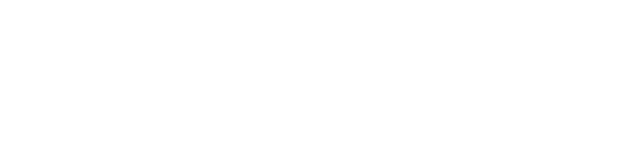
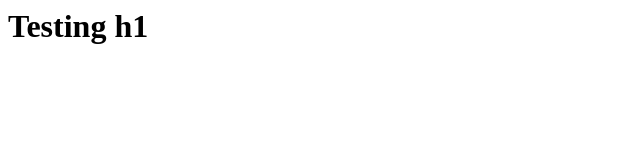
Before and after one commit to estanislaovelez/Test1, a plain HTML site: page Index.html in a window 1280 px wide. Shown: the whole page, without its empty margins (0-640 px from the left). Drawn offline with Linux system fonts and the light colour scheme.

Commit message:
Update Index.html

```diff
--- a/Index.html
+++ b/Index.html
@@ -1,3 +1,9 @@
-<body>
+<html>
+  <head>
+  </head>
+  <body>
 
-</body>
+    <h1>Testing h1</h1>
+
+  </body>
+</html>
```
